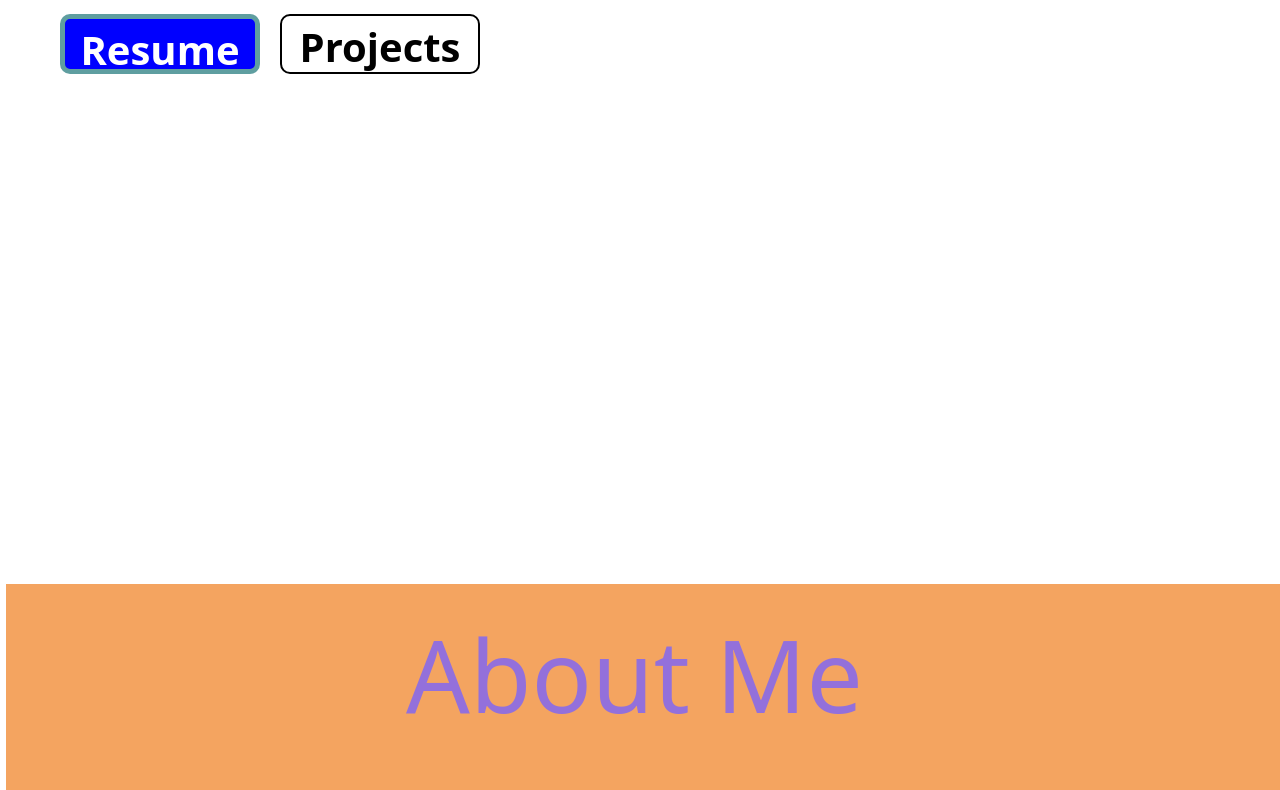
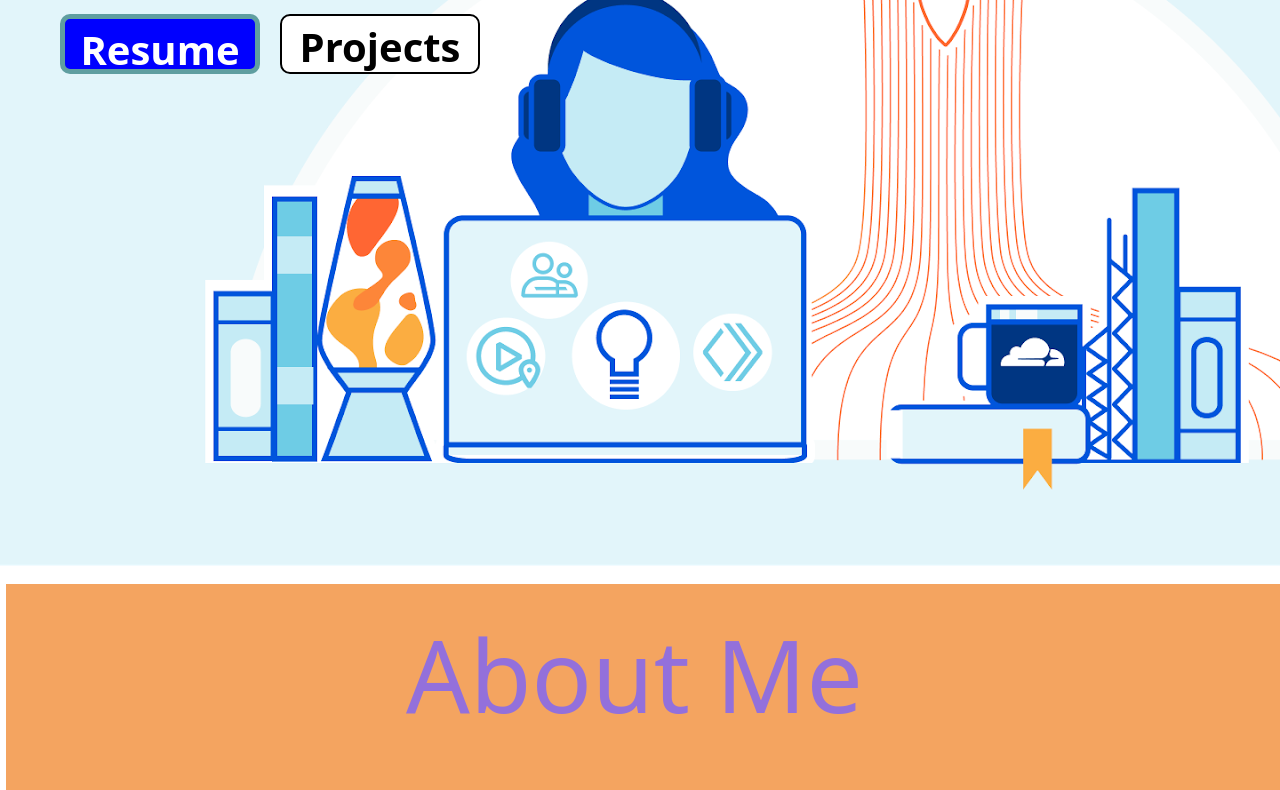
Before and after one commit to khabaitech/KTI043, a plain HTML site: page task19.html in a window 1280 px wide. Shown: the part 416-1206 px from the top of the page. Drawn offline with nearby package versions, Linux system fonts and the light colour scheme; the site is published under a folder, as on GitHub Pages, so addresses that start at the root find nothing.

Commit message:
Update task19.html

```diff
--- a/task19.html
+++ b/task19.html
@@ -180,7 +180,7 @@ footer{
    <button id="f">Resume</button>
 <button id="g">Projects</button>
 
-  <img src="/Startup-Accelerator.png">
+  <img src="Startup-Accelerator.png">
 </div>
 
 <footer>
```
